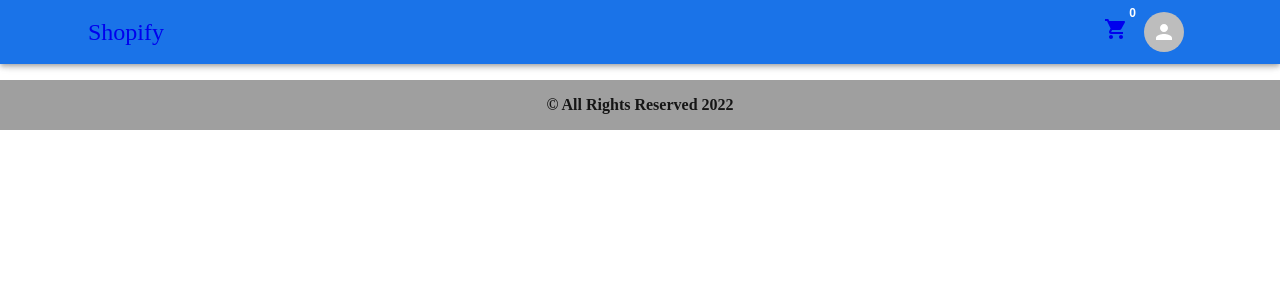
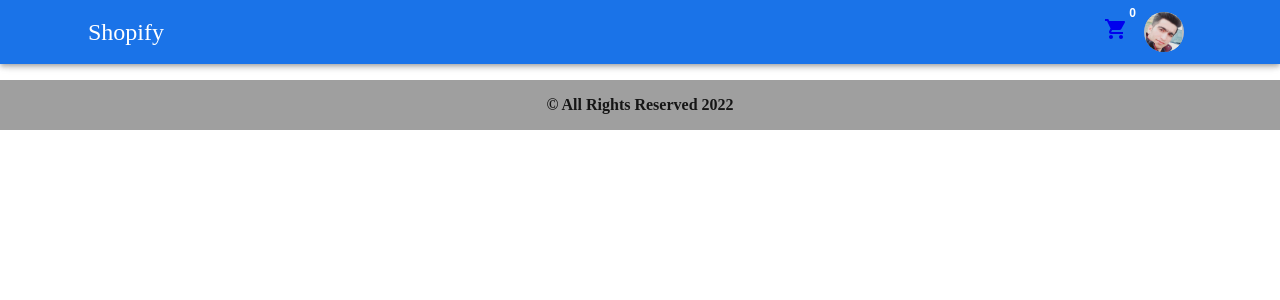
Before and after one commit to mohammadsohrabi2021/shop-market, a React (Create React App) app: page / in a window 1280 px wide. Shown: the top 300 px of the page. Built offline with nearby package versions, Linux system fonts and the light colour scheme; no server answers.

Commit message:
add image header

```diff
--- a/src/Components/layout/navbar/Navbar.jsx
+++ b/src/Components/layout/navbar/Navbar.jsx
@@ -6,9 +6,9 @@ import Box from "@mui/material/Box";
 import IconButton from "@mui/material/IconButton";
 import ShoppingCartIcon from '@mui/icons-material/ShoppingCart';
 import Avatar from "@mui/material/Avatar";
-import PersonIcon from "@mui/icons-material/Person";
 import { Link } from "react-router-dom";
 import { Container, Grid } from "@mui/material";
+import image from '../../../assets/image/photo6019226439066435666.jpg'
 // Style
 import styles from "./Navbar.module.css";
 // context
@@ -30,7 +30,7 @@ const Navbar = () => {
           <Toolbar>
 
             <Link to={'/products'}>
-              <Typography variant="h5" component={"h1"}>
+              <Typography variant="h5" component={"h1"} color={'#fff'}>
                 {"Shopify"}
               </Typography>
             </Link>
@@ -44,7 +44,7 @@ const Navbar = () => {
 
               <IconButton>
                 <Avatar>
-                  <PersonIcon />
+                  <img src={image} width={'36px'}/>
                 </Avatar>
               </IconButton>
             </Box>
```
Also changed, not shown: src/assets/image/photo6019226439066435666.jpg (added).
